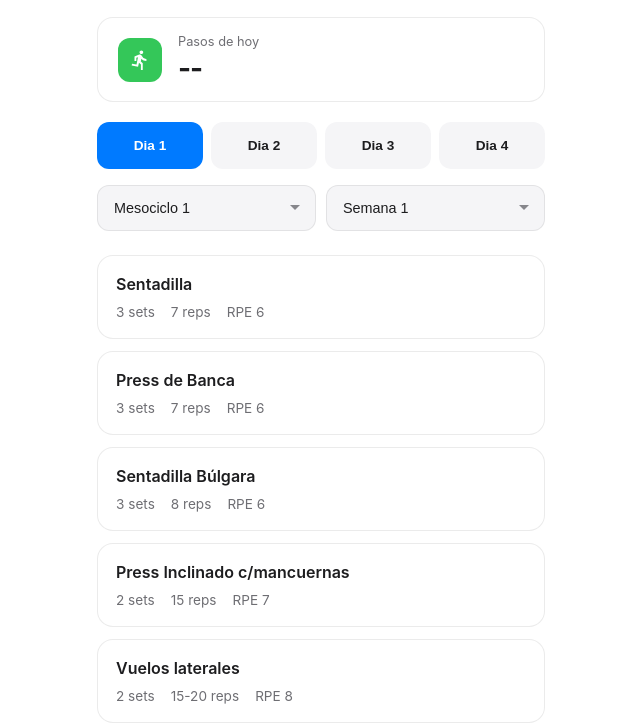
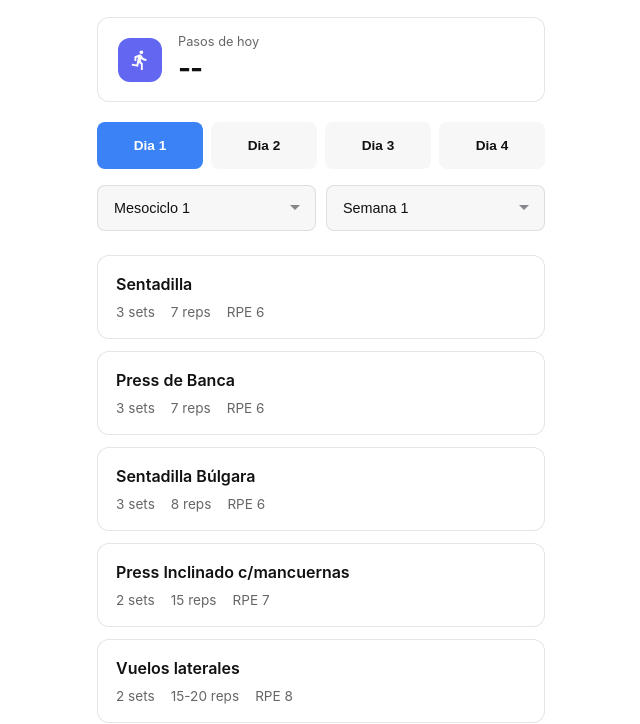
Before and after one commit to MatiasLago/gymtracker, a website: page index.html in a window 1280 px wide. Shown: the part 127-851 px from the top of the page, without its empty margins (319-959 px from the left). Drawn offline with Linux system fonts and the light colour scheme; no server answers.

Commit message:
cambio colores

```diff
--- a/styles.css
+++ b/styles.css
@@ -5,45 +5,45 @@
 }
 
 :root {
-    /* Modo claro por defecto */
+    /* Modo claro - con colores */
     --bg-primary: #ffffff;
-    --bg-secondary: #f5f5f7;
-    --bg-tertiary: #e8e8ed;
-    --text-primary: #1d1d1f;
-    --text-secondary: #6e6e73;
-    --text-tertiary: #86868b;
-    --accent: #007aff;
-    --accent-secondary: #34c759;
-    --border: rgba(0, 0, 0, 0.08);
-    --shadow: rgba(0, 0, 0, 0.04);
+    --bg-secondary: #f7f7f7;
+    --bg-tertiary: #ebebeb;
+    --text-primary: #111111;
+    --text-secondary: #666666;
+    --text-tertiary: #999999;
+    --accent: #3b82f6;
+    --accent-secondary: #6366f1;
+    --border: rgba(0, 0, 0, 0.1);
+    --shadow: rgba(0, 0, 0, 0.05);
     --card-bg: #ffffff;
-    --input-bg: #f5f5f7;
-    --overlay: rgba(0, 0, 0, 0.4);
-    --success: #34c759;
-    --warning: #ff9500;
-    --danger: #ff3b30;
-    --border-radius: 16px;
-    --border-radius-sm: 12px;
+    --input-bg: #f7f7f7;
+    --overlay: rgba(0, 0, 0, 0.5);
+    --success: #22c55e;
+    --warning: #f59e0b;
+    --danger: #ef4444;
+    --border-radius: 12px;
+    --border-radius-sm: 8px;
     --transition: 0.2s ease;
 }
 
 [data-theme="dark"] {
-    --bg-primary: #000000;
-    --bg-secondary: #1c1c1e;
-    --bg-tertiary: #2c2c2e;
-    --text-primary: #ffffff;
-    --text-secondary: #98989d;
-    --text-tertiary: #636366;
-    --accent: #0a84ff;
-    --accent-secondary: #30d158;
-    --border: rgba(255, 255, 255, 0.08);
-    --shadow: rgba(0, 0, 0, 0.3);
-    --card-bg: #1c1c1e;
-    --input-bg: #2c2c2e;
-    --overlay: rgba(0, 0, 0, 0.7);
-    --success: #30d158;
-    --warning: #ff9f0a;
-    --danger: #ff453a;
+    --bg-primary: #0a0a0a;
+    --bg-secondary: #141414;
+    --bg-tertiary: #1f1f1f;
+    --text-primary: #f5f5f5;
+    --text-secondary: #a0a0a0;
+    --text-tertiary: #666666;
+    --accent: #60a5fa;
+    --accent-secondary: #818cf8;
+    --border: rgba(255, 255, 255, 0.1);
+    --shadow: rgba(0, 0, 0, 0.4);
+    --card-bg: #141414;
+    --input-bg: #1f1f1f;
+    --overlay: rgba(0, 0, 0, 0.8);
+    --success: #4ade80;
+    --warning: #fbbf24;
+    --danger: #f87171;
 }
 
 body {
```
